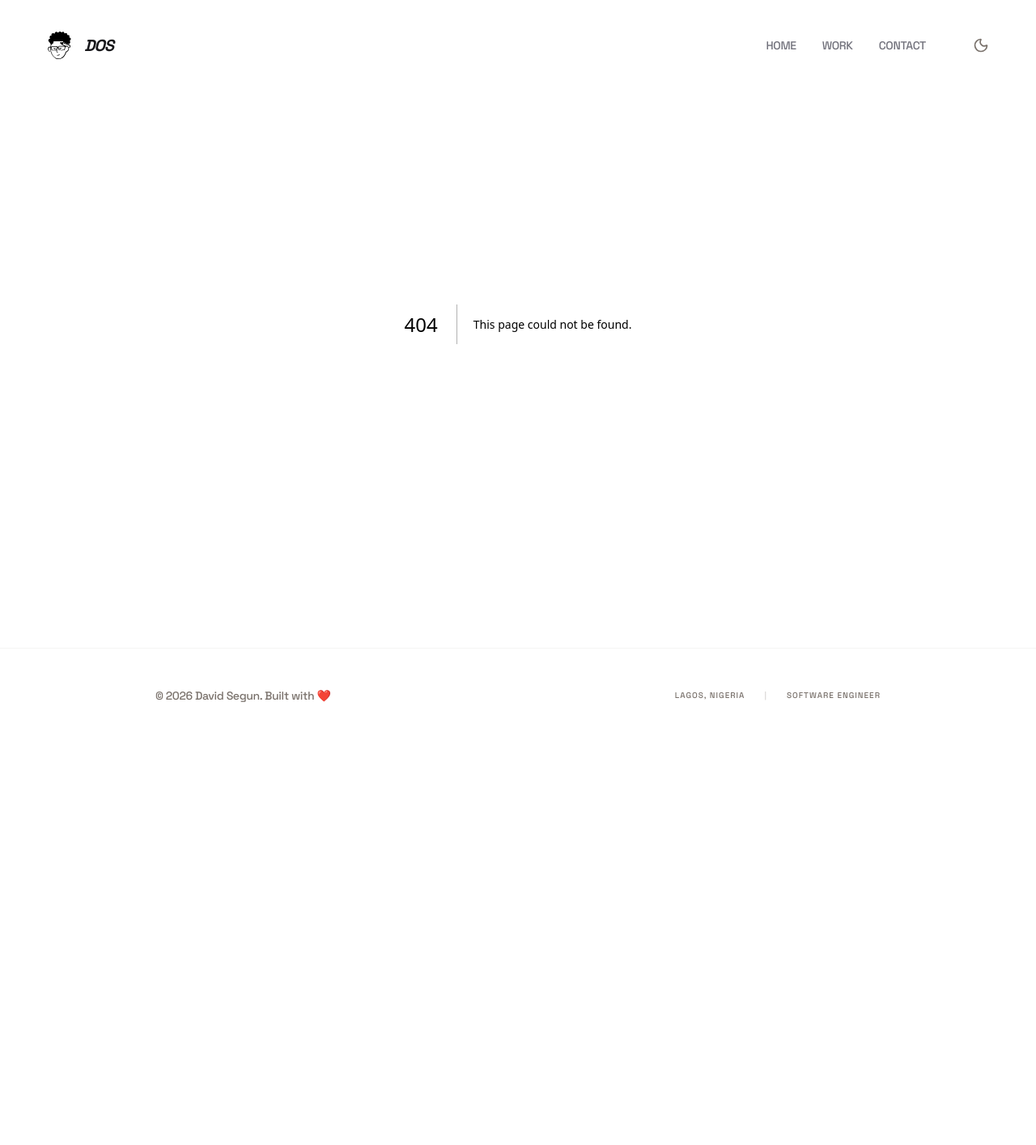
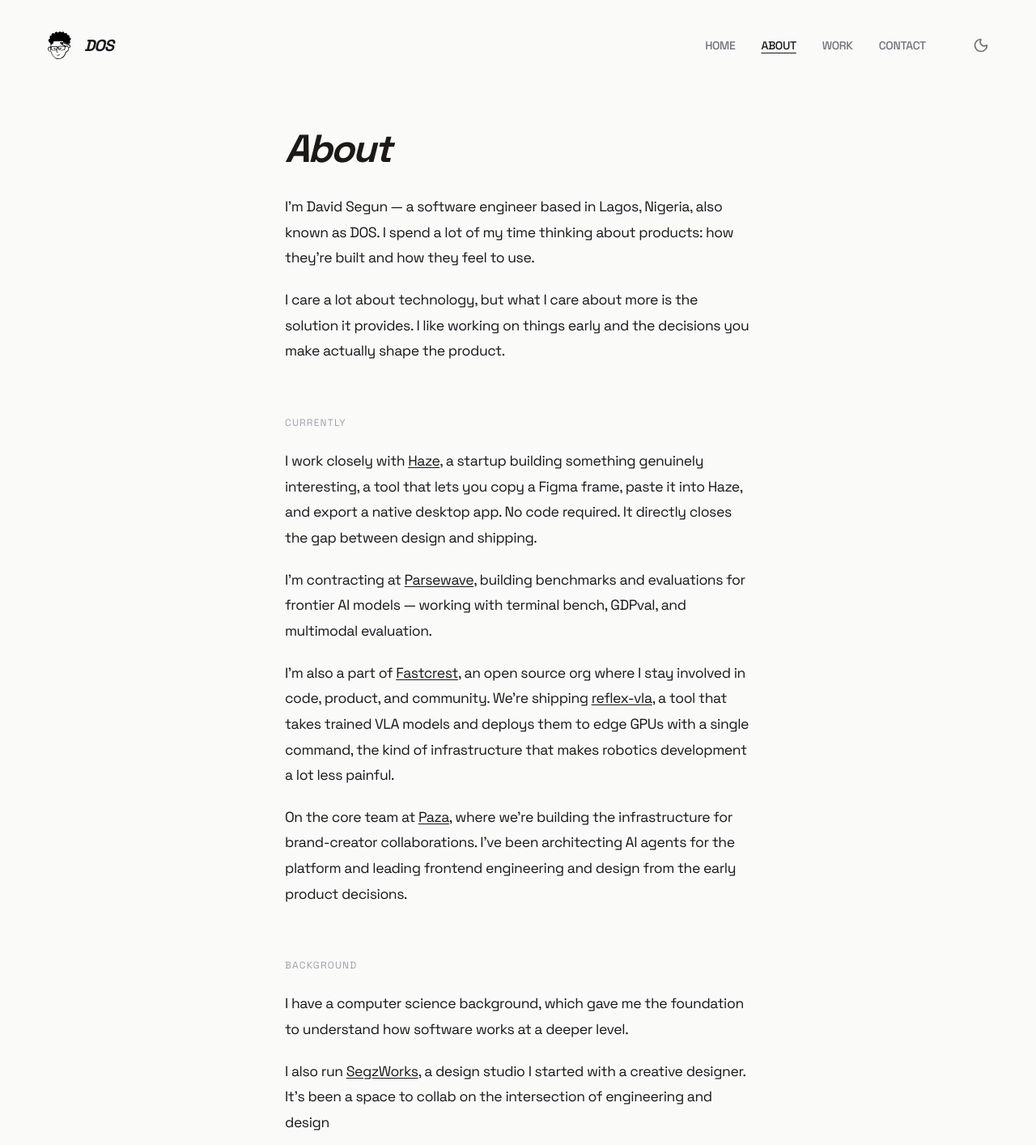
Before and after one commit to segundavid-dev/portfolio, a Next.js app: page /about in a window 1280 px wide. Before the commit this address had no page. Shown: the top 1414 px of the page at 81% size. Before the commit the page ends 917 px from the top, so only its background shows below. Built offline with nearby package versions, Linux system fonts and the light colour scheme.

Commit message:
feat: revamp whole ui

```diff
--- /dev/null
+++ b/app/about/page.tsx
@@ -0,0 +1,107 @@
+import { Metadata } from "next";
+
+export const metadata: Metadata = {
+  title: "About",
+  description: "About David Segun — software engineer based in Lagos, Nigeria.",
+};
+
+const A = ({ href, children }: { href: string; children: React.ReactNode }) => (
+  <a
+    href={href}
+    target="_blank"
+    rel="noopener noreferrer"
+    className="underline underline-offset-2"
+  >
+    {children}
+  </a>
+);
+
+export default function AboutPage() {
+  return (
+    <div className="px-6 md:px-12 max-w-2xl mx-auto py-32 md:py-40">
+      <section className="mb-16">
+        <h1 className="text-4xl md:text-5xl font-bold tracking-tighter mb-8 italic">
+          About
+        </h1>
+
+        <div className="space-y-5">
+          <p className="narrative-text">
+            I&apos;m David Segun — a software engineer based in Lagos, Nigeria,
+            also known as DOS. I spend a lot of my time thinking about products:
+            how they&apos;re built and how they feel to use.
+          </p>
+          <p className="narrative-text">
+            I care a lot about technology, but what I care about more is the
+            solution it provides. I like working on things early and the
+            decisions you make actually shape the product.
+          </p>
+        </div>
+      </section>
+
+      <section className="mb-16">
+        <p className="text-xs uppercase tracking-widest text-zinc-400 dark:text-zinc-500 mb-6">
+          Currently
+        </p>
+
+        <div className="space-y-5">
+          <p className="narrative-text">
+            I work closely with <A href="https://usehazeapp.com/home">Haze</A>,
+            a startup building something genuinely interesting, a tool that lets
+            you copy a Figma frame, paste it into Haze, and export a native
+            desktop app. No code required. It directly closes the gap between
+            design and shipping.
+          </p>
+          <p className="narrative-text">
+            I&apos;m contracting at{" "}
+            <A href="https://parsewave.ai/">Parsewave</A>, building benchmarks
+            and evaluations for frontier AI models — working with terminal
+            bench, GDPval, and multimodal evaluation.
+          </p>
+          <p className="narrative-text">
+            I&apos;m also a part of{" "}
+            <A href="https://fastcrest.com">Fastcrest</A>, an open source org
+            where I stay involved in code, product, and community. We&apos;re
+            shipping{" "}
+            <A href="http://github.com/fastCrest/reflex-vla">reflex-vla</A>, a
+            tool that takes trained VLA models and deploys them to edge GPUs
+            with a single command, the kind of infrastructure that makes
+            robotics development a lot less painful.
+          </p>
+          <p className="narrative-text">
+            On the core team at <A href="https://paza.social">Paza</A>, where
+            we&apos;re building the infrastructure for brand-creator
+            collaborations. I&apos;ve been architecting AI agents for the
+            platform and leading frontend engineering and design from the early
+            product decisions.
+          </p>
+        </div>
+      </section>
+
+      <section className="mb-16">
+        <p className="text-xs uppercase tracking-widest text-zinc-400 dark:text-zinc-500 mb-6">
+          Background
+        </p>
+
+        <div className="space-y-5">
+          <p className="narrative-text">
+            I have a computer science background, which gave me the foundation
+            to understand how software works at a deeper level.
+          </p>
+          <p className="narrative-text">
+            I also run <A href="https://segzworks.studio">SegzWorks</A>, a
+            design studio I started with a creative designer. It&apos;s been a
+            space to collab on the intersection of engineering and design
+          </p>
+          <p className="narrative-text">
+            I&apos;ve also contributed to{" "}
+            <A href="https://4luminos.github.io/OlyntheOS-website/">
+              OlyntheOS
+            </A>
+            , a privacy-first Linux distribution with local AI built in, focused
+            on the user experience
+          </p>
+        </div>
+      </section>
+    </div>
+  );
+}
--- a/app/globals.css
+++ b/app/globals.css
@@ -53,7 +53,7 @@
 }
 
 .narrative-text {
-  @apply text-[1.1rem] leading-[1.8] tracking-tight text-zinc-600 dark:text-stone-400;
+  @apply text-[1.1rem] leading-[1.8] tracking-tight text-zinc-900 dark:text-zinc-100;
 }
 
 .narrative-title {
--- a/app/layout.tsx
+++ b/app/layout.tsx
@@ -2,7 +2,6 @@
 import { Space_Grotesk } from "next/font/google";
 import "./globals.css";
 import { Header } from "@/components/Header";
-
 
 const spaceGrotesk = Space_Grotesk({
   variable: "--font-space-grotesk",
@@ -12,14 +11,20 @@
 export const metadata: Metadata = {
   metadataBase: new URL("https://davidsegun.com"),
   title: {
-    default: "David Segun | Software Engineer",
+    default: "David Segun",
     template: "%s | David Segun",
   },
   description: "Computer Scientist and Software Engineer",
   icons: {
     icon: "/icon.jpeg",
   },
-  keywords: ["Software Engineer", "Frontend Developer", "Backend Developer", "David Segun", "DOS"],
+  keywords: [
+    "Software Engineer",
+    "Frontend Developer",
+    "Backend Developer",
+    "David Segun",
+    "DOS",
+  ],
   openGraph: {
     type: "website",
     locale: "en_US",
@@ -56,9 +61,7 @@
 }>) {
   return (
     <html lang="en" suppressHydrationWarning>
-      <body
-        className={`${spaceGrotesk.className} antialiased`}
-      >
+      <body className={`${spaceGrotesk.className} antialiased`}>
         <ThemeProvider
           attribute="class"
           defaultTheme="system"
@@ -68,9 +71,7 @@
           <TooltipProvider>
             <div className="flex flex-col min-h-screen">
               <Header />
-              <main className="flex-1">
-                {children}
-              </main>
+              <main className="flex-1">{children}</main>
               <Footer />
             </div>
           </TooltipProvider>
--- a/app/page.tsx
+++ b/app/page.tsx
@@ -1,38 +1,59 @@
-import Link from "next/link";
 import { NarrativeSection } from "@/components/NarrativeSection";
-import Highlight from "@/components/HighLight";
+import { OrgLink } from "@/components/OrgLink";
+import { MessageCircle } from "lucide-react";
 
 export default function Home() {
   return (
-    <div className="px-6 py-32 md:px-12 md:py-48 max-w-4xl mx-auto">
-      {/* Hero / Name */}
-      <section className="mb-24">
-        <h1 className="text-5xl md:text-7xl font-bold tracking-tighter mb-4 italic">
+    <div className="h-screen flex flex-col px-6 md:px-12 max-w-2xl mx-auto">
+      <div className="flex-1 flex flex-col justify-center">
+        <section className="mb-10">
+          <h1 className="text-4xl md:text-5xl font-bold tracking-tighter mb-2 italic">
             David Segun
           </h1>
-        <p className="text-lg md:text-xl text-zinc-600 dark:text-zinc-400 font-medium tracking-tight">
+          <p className="text-base text-zinc-900 dark:text-zinc-100">
             Software Engineer
           </p>
         </section>
 
-      {/* Narrative Section */}
         <NarrativeSection>
-        <p className="narrative-text text-lg md:text-xl">
-          Hii, I&apos;m David, also known as DOS and I really enjoy building things, especially when they help me understand how systems work beneath the surface.
+          <p className="narrative-text">
+            Hii, I&apos;m David and I like building things.
           </p>
           <p className="narrative-text">
-          Most of my time is spent working on the <Highlight>Typescript/Javascript</Highlight> ecosystem. I like exploring problems from different angles and collaborating with people to work on cool projects.
-        </p>
-        <p className="narrative-text">
-          I'm a member of the <Highlight>Cowrywise Frontend Engineering (skill-based) </Highlight> team and a contributor to <Highlight><Link href="https://arioron.com/" target="_blank" className="underline underline-offset-4 decoration-zinc-300 dark:decoration-zinc-700">Arioron</Link></Highlight>, an open-collaboration AI software company building tools like <Highlight><Link href="https://vexai.arioron.com/" target="_blank" className="underline underline-offset-4 decoration-zinc-300 dark:decoration-zinc-700">VexAI</Link></Highlight> and <Highlight><Link href="https://search.arioron.com/" target="_blank" className="underline underline-offset-4 decoration-zinc-300 dark:decoration-zinc-700">Inquire</Link></Highlight>. I stay actively involved in <Highlight>open source</Highlight> and shared learning.
-        </p>
-        <p className="narrative-text">
-          Lately, I've been digging deeper into <Highlight>backend systems</Highlight>: databases, cloud infrastructure, and the patterns that make systems scalable and reliable in the best way possible. I love connecting theory to practice, especially through books, articles and youtube videos.
-        </p>
-        <p className="narrative-text">
-          When I'm not writing code, I'm probably enjoying a book or watching anime 😎.
+            Currently part of{" "}
+            <OrgLink href="https://fastcrest.com">Fastcrest</OrgLink>, an open
+            source org. We&apos;re shipping{" "}
+            <a
+              href="http://github.com/fastCrest/reflex-vla"
+              target="_blank"
+              rel="noopener noreferrer"
+              className="underline underline-offset-2"
+            >
+              reflex-vla
+            </a>
+            , a tool that lets you deploy trained VLA models to edge GPUs with a
+            single command. I am also core team @{" "}
+            <OrgLink href="https://paza.social">Paza</OrgLink>, a platform that
+            makes brand-creator collaborations easier, from finding the right
+            match to managing campaigns and payments.
           </p>
         </NarrativeSection>
       </div>
+
+      <div className="pb-8 space-y-3">
+        <p className="text-xs uppercase tracking-widest text-zinc-400 dark:text-zinc-500">
+          fun fact
+        </p>
+        <div className="flex flex-col gap-2">
+          <div className="flex items-center gap-2 text-sm text-zinc-900 dark:text-zinc-100">
+            <MessageCircle className="w-4 h-4 shrink-0" />
+            <span>
+              love nerding out in Discord servers with founders, researches,
+              senior devs and the open source community
+            </span>
+          </div>
+        </div>
+      </div>
+    </div>
   );
 }
--- a/app/work/page.tsx
+++ b/app/work/page.tsx
@@ -68,7 +68,7 @@
           Selected Work
         </h1>
         <p className="text-lg text-zinc-600 dark:text-zinc-400 max-w-2xl">
-          A collection of systems, tools, and experiments I've built while
+          A collection of systems, tools, and experiments I have built while
           exploring the intersection of design and engineering.
         </p>
       </section>
--- a/components/Header.tsx
+++ b/components/Header.tsx
@@ -12,6 +12,7 @@
 
 const navItems: NavItem[] = [
   { name: "home", path: "/" },
+  { name: "about", path: "/about" },
   { name: "work", path: "/work" },
   { name: "contact", path: "/contact" },
 ];
--- a/components/HighLight.tsx
+++ /dev/null
@@ -1,7 +0,0 @@
-export default function Highlight({ children }: { children: React.ReactNode }) {
-  return (
-    <span className="font-semibold text-black dark:text-white">
-      {children}
-    </span>
-  );
-}
--- a/components/NarrativeSection.tsx
+++ b/components/NarrativeSection.tsx
@@ -1,7 +1,4 @@
-"use client";
-
 import React from "react";
-import { motion } from "framer-motion";
 
 interface NarrativeSectionProps {
   children: React.ReactNode;
@@ -10,14 +7,8 @@
 
 export const NarrativeSection = ({ children, className = "" }: NarrativeSectionProps) => {
   return (
-    <motion.section
-      initial={{ opacity: 0, y: 20 }}
-      whileInView={{ opacity: 1, y: 0 }}
-      viewport={{ once: true }}
-      transition={{ duration: 0.8, ease: "easeOut" }}
-      className={`max-w-2xl text-lg leading-relaxed space-y-6 ${className}`}
-    >
+    <section className={`text-lg leading-relaxed space-y-6 ${className}`}>
       {children}
-    </motion.section>
+    </section>
   );
 };
--- /dev/null
+++ b/components/OrgLink.tsx
@@ -0,0 +1,17 @@
+interface OrgLinkProps {
+  href: string;
+  children: React.ReactNode;
+}
+
+export function OrgLink({ href, children }: OrgLinkProps) {
+  return (
+    <a
+      href={href}
+      target="_blank"
+      rel="noopener noreferrer"
+      className="inline-flex items-center px-2 py-0.5 text-xs font-medium border border-zinc-900 dark:border-zinc-100 text-zinc-900 dark:text-zinc-100 hover:bg-zinc-100 dark:hover:bg-zinc-800 transition-colors"
+    >
+      {children}
+    </a>
+  );
+}
--- a/package.json
+++ b/package.json
@@ -9,6 +9,7 @@
     "lint": "eslint"
   },
   "dependencies": {
+    "@hugeicons/react": "^1.1.6",
     "class-variance-authority": "^0.7.1",
     "clsx": "^2.1.1",
     "framer-motion": "^12.33.0",
```
Also changed, not shown: 1 other file (tests, documents, lock files or other folders). Lines whose indentation alone changed are shown as unchanged.
